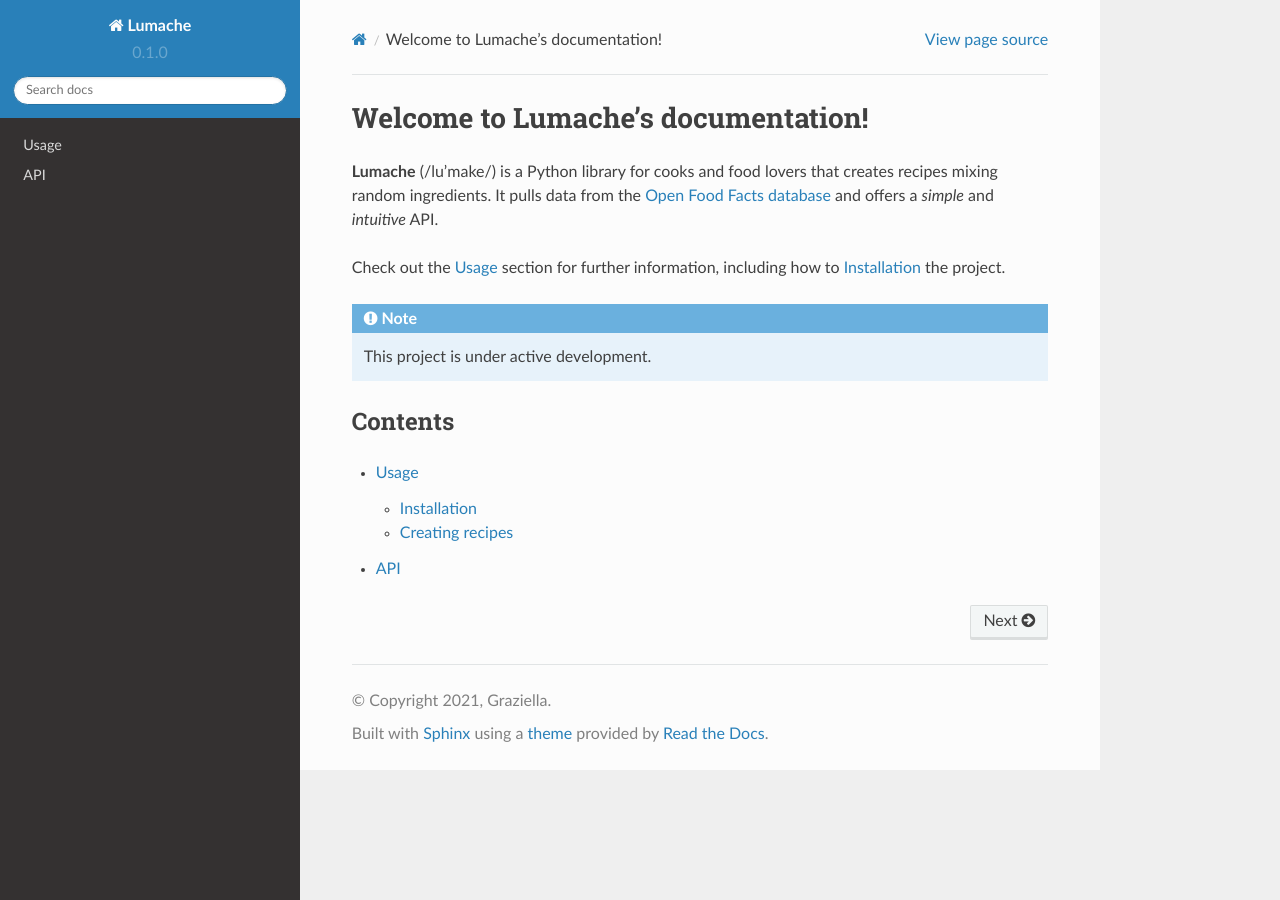
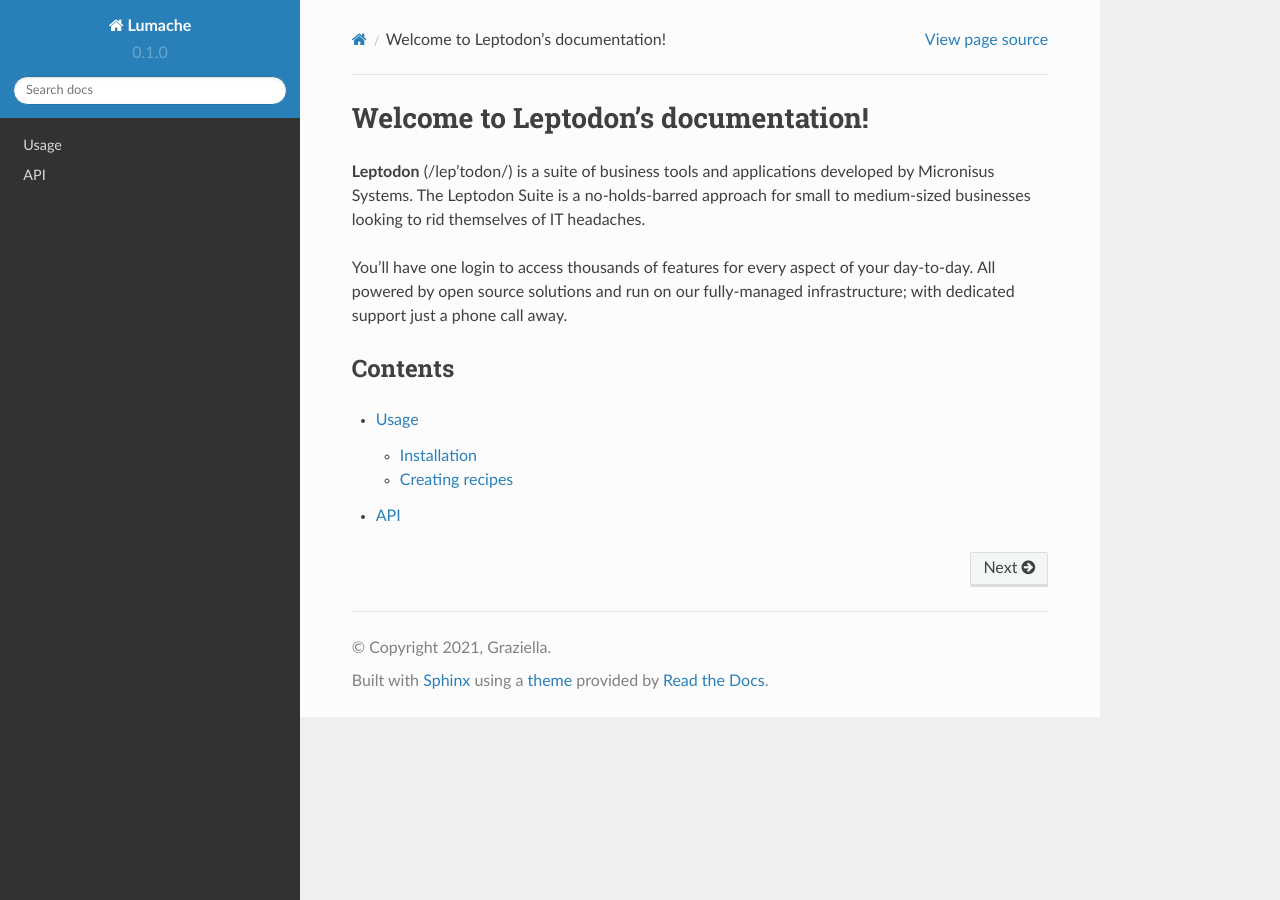
Before and after one commit to adeelusman0/LeptodonDocs, a Sphinx documentation site: the page built from docs/source/index.rst, in a window 1280 px wide. Built offline with Sphinx 7.4.7 and the Read the Docs theme 2.0.0, drawn with Linux system fonts in a browser that asks for light colours.

Commit message:
Update index.rst
Updated the description for the docs.

```diff
--- a/docs/source/index.rst
+++ b/docs/source/index.rst
@@ -1,17 +1,11 @@
-Welcome to Lumache's documentation!
+Welcome to Leptodon's documentation!
 ===================================
 
-**Lumache** (/lu'make/) is a Python library for cooks and food lovers
-that creates recipes mixing random ingredients.
-It pulls data from the `Open Food Facts database <https://world.openfoodfacts.org/>`_
-and offers a *simple* and *intuitive* API.
+**Leptodon** (/lep'todon/) is a suite of business tools and applications developed by Micronisus Systems.
+The Leptodon Suite is a no-holds-barred approach for small to medium-sized businesses looking to rid themselves of IT headaches.
 
-Check out the :doc:`usage` section for further information, including
-how to :ref:`installation` the project.
+You’ll have one login to access thousands of features for every aspect of your day-to-day. All powered by open source solutions and run on our fully-managed infrastructure; with dedicated support just a phone call away.
 
-.. note::
-
-   This project is under active development.
 
 Contents
 --------
```
